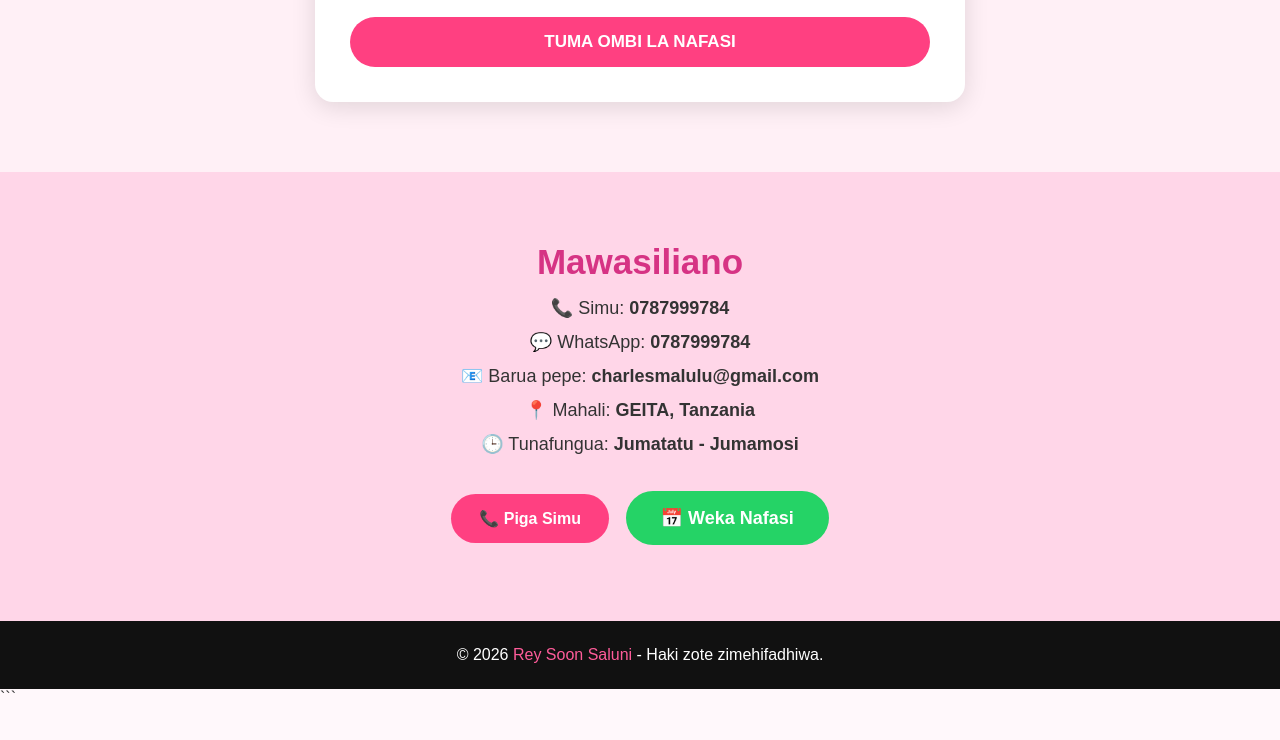
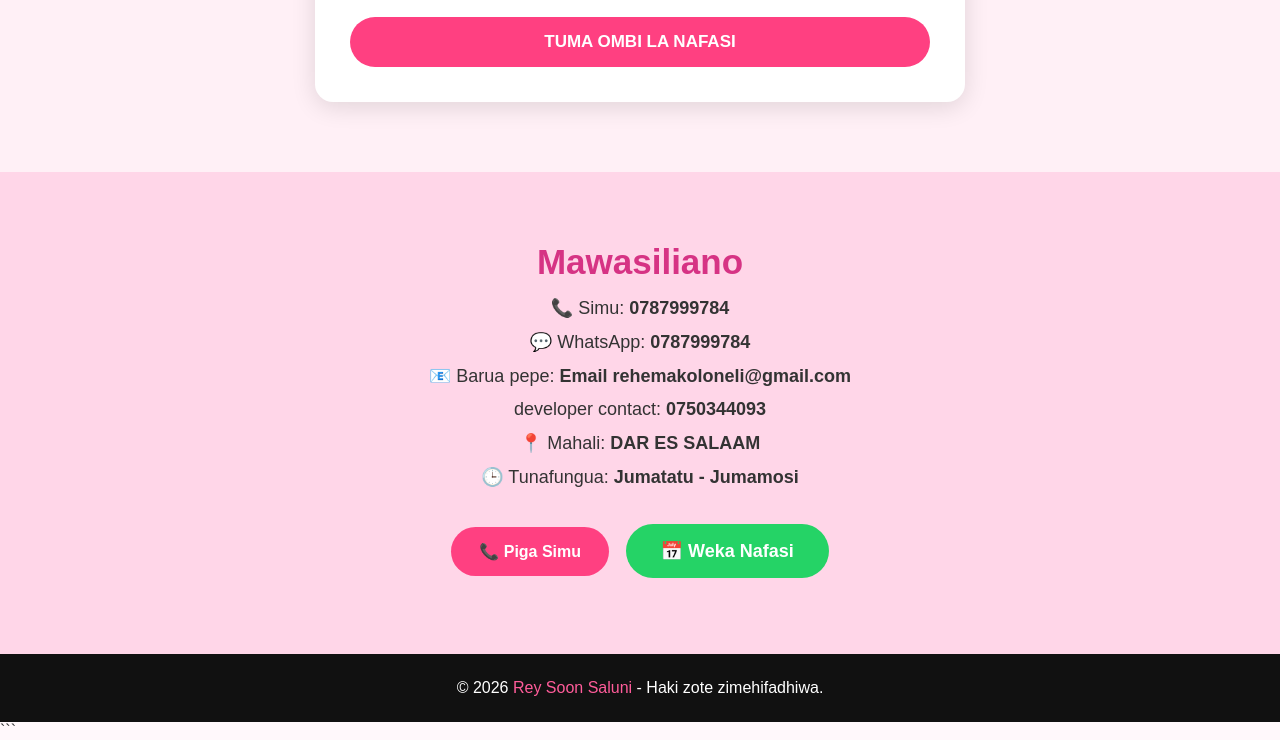
Before and after one commit to Charles-2013/saloonrey, a plain HTML site: page index.html in a window 1280 px wide. Shown: the part 3972-4712 px from the top of the page. Before the commit the page ends 4679 px from the top, so only its background shows below. Drawn offline with Linux system fonts and the light colour scheme.

Commit message:
Update index.html

````diff
--- a/index.html
+++ b/index.html
@@ -1,4 +1,4 @@
-```html
+html
 <!DOCTYPE html>
 <html lang="sw">
 
@@ -6,7 +6,7 @@
     <meta charset="UTF-8">
     <meta name="viewport" content="width=device-width, initial-scale=1.0">
 
-    <title>Rey Soon Saluni</title>
+    <title> SoonRey Saluni</title>
 
     <style>
         * {
@@ -1096,18 +1096,29 @@
         📧 Barua pepe:
 
         <b>
-            charlesmalulu@gmail.com
+            Email rehemakoloneli@gmail.com
         </b>
 
     </p>
 
+     <p>
+
+         developer contact:
+
+          <b>
+              0750344093
+
+              </b>
+
+          </p>
+
 
     <p>
 
         📍 Mahali:
 
         <b>
-            GEITA, Tanzania
+            DAR ES SALAAM
         </b>
 
     </p>
````
